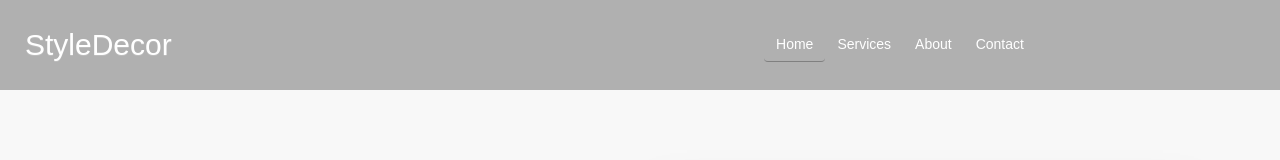
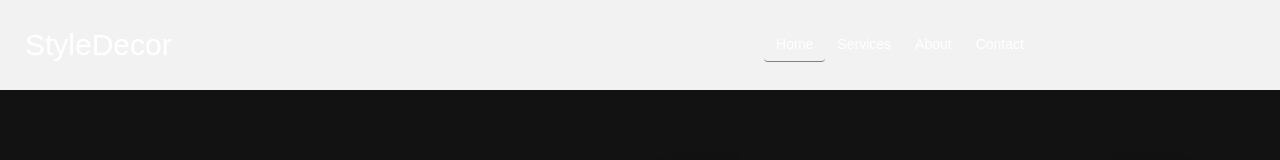
Before and after one commit to omarfarukx11/styleDecorClient, a React (Vite) app: page / in a window 1280 px wide. Shown: the top 160 px of the page. Built offline with nearby package versions, Linux system fonts and the light colour scheme; no server answers; a web font is replaced by a local one.

Commit message:
theme toggle add

```diff
--- a/src/Layout/DashboardLayout.jsx
+++ b/src/Layout/DashboardLayout.jsx
@@ -166,7 +166,7 @@ const DashboardLayout = () => {
 
       {/* Sidebar */}
       <div
-        className={`fixed inset-y-0 left-0 z-40 w-72 bg-[#B0B0B0] text-white border-r border-base-300 flex flex-col transform transition-transform duration-300 ease-in-out
+        className={`fixed inset-y-0 left-0 z-40 w-72 bg-primary text-white border-r border-base-300 flex flex-col transform transition-transform duration-300 ease-in-out
           ${isMobileMenuOpen ? "translate-x-0" : "-translate-x-full"}
           lg:translate-x-0 lg:static lg:inset-0
         `}
@@ -193,7 +193,7 @@ const DashboardLayout = () => {
 
       {/* Main Content */}
       <div className="flex-1 flex flex-col">
-        <div className="bg-secondary text-white p-8 shadow-md lg:pl-8 pl-20">
+        <div className="bg-primary text-white p-8 shadow-md lg:pl-8 pl-20">
           <h1 className="text-xl font-semibold">
             Welcome, <span className="capitalize">{role}</span>!
           </h1>
--- a/src/Pages/Home/TopDecorators.jsx
+++ b/src/Pages/Home/TopDecorators.jsx
@@ -17,8 +17,8 @@ const TopDecorators = () => {
   useEffect(() => {}, []);
 
   return (
-    <section className="xl:p-20 p-4 bg-[#f8f8f8]">
-      <div className="text-center my-10 py-10 px-4 bg-secondary rounded-2xl">
+    <section className="xl:p-20 p-4 bg-base-100">
+      <div className="text-center my-10 py-10 px-4 bg-primary rounded-2xl">
         <h2 className="text-5xl font-extrabold mb-6 text-white">
           Top Decorators
         </h2>
--- a/src/Pages/Shered/Header/Navbar.jsx
+++ b/src/Pages/Shered/Header/Navbar.jsx
@@ -1,13 +1,26 @@
-import React from "react";
+import React, { useEffect, useState } from "react";
 import { Link, NavLink, useNavigate } from "react-router";
 import Logo from "../../../Components/Logo";
 import useAuth from "../../../Hooks/useAuth";
 import Swal from "sweetalert2";
 import { MdMenuBook } from "react-icons/md";
+import { FaMoon, FaSun } from "react-icons/fa";
 
 const Navbar = () => {
   const { user, logOut } = useAuth();
-  const navigate = useNavigate()
+  const navigate = useNavigate();
+
+  const [darkMode, setDarkMode] = useState(
+    () => localStorage.getItem("theme") === "dark"
+  );
+
+  useEffect(() => {
+    document.documentElement.setAttribute(
+      "data-theme",
+      darkMode ? "dark" : "light"
+    );
+    localStorage.setItem("theme", darkMode ? "dark" : "light");
+  }, [darkMode]);
 
   const handleLogout = () => {
     Swal.fire({
@@ -15,76 +28,70 @@ const Navbar = () => {
       text: "You will be logged out of your account.",
       icon: "warning",
       showCancelButton: true,
-      confirmButtonColor: "#3085d6",
-      cancelButtonColor: "#d33",
       confirmButtonText: "Yes, Log me out",
       cancelButtonText: "Cancel",
       reverseButtons: true,
     }).then((result) => {
       if (result.isConfirmed) {
-        logOut()
-          .then(() => {
-            navigate('/')
+        logOut().then(() => {
+          navigate("/");
           Swal.fire({
             title: "Logged Out!",
-              text: "You have been successfully logged out.",
             icon: "success",
             timer: 1800,
             showConfirmButton: false,
-            });
-          })
-          .catch(() => {
-            Swal.fire({
-              title: "Oops!",
-              text: "Something went wrong. Please try again.",
-              icon: "error",
           });
         });
       }
     });
   };
 
-
   const navLinks = (
     <>
-      <li> <NavLink to="/" >Home</NavLink></li>
-      <li> <NavLink to="/services">Services</NavLink></li>
-      <li> <NavLink to="/about" >About</NavLink></li>
+      <li><NavLink to="/">Home</NavLink></li>
+      <li><NavLink to="/services">Services</NavLink></li>
+      <li><NavLink to="/about">About</NavLink></li>
       <li><NavLink to="/contact">Contact</NavLink></li>
     </>
   );
 
   return (
-    <nav className=" bg-[#B0B0B0] text-white  ">
+    <nav className="bg-primary text-white">
       <div className="navbar py-5 xl:w-[1800px] mx-auto">
+        {/* Left */}
         <div className="navbar-start">
           <div className="dropdown">
             <button tabIndex={0} className="btn btn-ghost lg:hidden">
               <MdMenuBook />
             </button>
-          <ul
-            tabIndex={0}
-            className="menu menu-sm dropdown-content mt-3 z-10 p-2 shadow bg-base-100 text-secondary rounded-box w-52"
-          >
+            <ul className="menu menu-sm dropdown-content mt-3 z-10 p-2 shadow bg-base-100 text-secondary rounded-box w-52">
               {navLinks}
             </ul>
           </div>
+
           <Link to="/" className="btn btn-ghost text-2xl font-bold">
-          <Logo></Logo>
+            <Logo />
           </Link>
         </div>
 
-
+        {/* Center */}
         <div className="navbar-center hidden lg:flex">
           <ul className="menu menu-horizontal px-1">{navLinks}</ul>
         </div>
 
-      <div className="navbar-end flex gap-2">
+        {/* Right */}
+        <div className="navbar-end flex gap-2 items-center">
+          {/* THEME TOGGLE BUTTON */}
+          <button
+            onClick={() => setDarkMode(!darkMode)}
+            className="btn btn-ghost btn-circle text-xl"
+            aria-label="Toggle Theme"
+          >
+            {darkMode ? <FaSun /> : <FaMoon />}
+          </button>
+
           {user && (
-          <NavLink
-            to="/dashboard"
-            className="btn btn-secondary"
-          >
+            <NavLink to="/dashboard" className="btn">
               Dashboard
             </NavLink>
           )}
@@ -92,17 +99,13 @@ const Navbar = () => {
           {!user ? (
             <NavLink
               to="/login"
-            className="btn btn-secondary hover:bg-white hover:text-primary hover:border-primary"
+              className="btn btn-secondary hover:bg-white hover:text-primary"
             >
               Login
             </NavLink>
           ) : (
             <div className="dropdown dropdown-end">
-            <div
-              tabIndex={0}
-              role="button"
-              className="btn btn-ghost btn-circle avatar"
-            >
+              <div tabIndex={0} className="btn btn-ghost btn-circle avatar">
                 <div className="w-10 rounded-full">
                   <img
                     src={user.photoURL || "https://i.ibb.co/4pDNDk1/avatar.png"}
@@ -110,23 +113,27 @@ const Navbar = () => {
                 </div>
               </div>
 
-            <ul
-              tabIndex={0}
-              className="menu menu-sm dropdown-content rounded-xl bg-secondary rounded-box z-10 mt-3 w-52 p-2 shadow"
+              <ul className="menu menu-sm dropdown-content rounded-xl bg-secondary z-10 mt-3 w-52 p-2 shadow">
+                <li>
+                  <Link
+                    className="hover:bg-white hover:text-primary"
+                    to="/dashboard/my-profile"
                   >
-              <li>
-                <Link className="hover:bg-white hover:text-primary" to="/dashboard/my-profile" >Profile</Link>
+                    Profile
+                  </Link>
                 </li>
                 <li>
-                <button className="hover:bg-white hover:text-primary" onClick={handleLogout}>Logout</button>
+                  <button
+                    className="hover:bg-white hover:text-primary"
+                    onClick={handleLogout}
+                  >
+                    Logout
+                  </button>
                 </li>
               </ul>
             </div>
           )}
         </div>
-
-
-
       </div>
     </nav>
   );
--- a/src/index.css
+++ b/src/index.css
@@ -18,41 +18,96 @@ a.active {
 
 
 }
+
+
 /* text-primary font-semibold border-b-2 border-primary pb-1"; */
 
+.text-neutral-content {
+  color: var(--color-neutral-content);
+}
+
+/* =========================
+   LIGHT THEME (DARK UI)
+   ========================= */
 @plugin "daisyui/theme" {
-name: "bwtheme";
-default: true;
+  name: "light";
+  default: true;
+
+  /* Backgrounds */
+  --color-base-100: oklch(12% 0 0);   /* dark bg */
+  --color-base-200: oklch(18% 0 0);
+  --color-base-300: oklch(24% 0 0);
+  --color-base-content: oklch(96% 0 0); /* white text */
+
+  /* Primary (White) */
+  --color-primary: oklch(96% 0 0);
+  --color-primary-hover: oklch(88% 0 0);
+  --color-primary-content: oklch(12% 0 0);
+
+  /* Secondary (Pure white / soft white) */
+  --color-secondary: oklch(100% 0 0);
+  --color-secondary-hover: oklch(90% 0 0);
+  --color-secondary-content: oklch(12% 0 0);
+
+  /* Accent */
+  --color-accent: oklch(40% 0 0);
+  --color-accent-hover: oklch(50% 0 0);
+  --color-accent-content: oklch(96% 0 0);
+
+  /* Neutral */
+  --color-neutral: oklch(30% 0 0);
+  --color-neutral-content: oklch(96% 0 0);
+
+  /* Status */
+  --color-info: oklch(75% 0.12 240);
+  --color-success: oklch(70% 0.14 150);
+  --color-warning: oklch(85% 0.16 90);
+  --color-error: oklch(65% 0.18 30);
+
+  --radius-box: 0.75rem;
+  --radius-btn: 0.5rem;
+  --border: 1px;
+}
 
 
---color-base-100: oklch(100% 0 0);
---color-base-content: oklch(10% 0 0);
+/* =========================
+   DARK THEME (LIGHT UI)
+   ========================= */
+@plugin "daisyui/theme" {
+  name: "dark";
 
+  /* Backgrounds */
+  --color-base-100: oklch(100% 0 0);  /* white bg */
+  --color-base-200: oklch(96% 0 0);
+  --color-base-300: oklch(90% 0 0);
+  --color-base-content: oklch(12% 0 0); /* black text */
 
---color-primary: oklch(20% 0.05 240);
---color-primary-hover: oklch(35% 0.1 240);
---color-primary-content: oklch(98% 0.01 240);
+  /* Primary (Black) */
+  --color-primary: oklch(12% 0 0);
+  --color-primary-hover: oklch(22% 0 0);
+  --color-primary-content: oklch(100% 0 0);
 
---color-secondary: oklch(35% 0.05 240);
---color-secondary-hover: oklch(50% 0.1 240);
---color-secondary-content: oklch(98% 0.01 240);
+  /* Secondary (True black) */
+  --color-secondary: oklch(8% 0 0);
+  --color-secondary-hover: oklch(18% 0 0);
+  --color-secondary-content: oklch(100% 0 0);
 
---color-accent: oklch(55% 0.1 240);
---color-accent-hover: oklch(65% 0.15 240);
---color-accent-content: oklch(10% 0 0);
+  /* Accent */
+  --color-accent: oklch(85% 0 0);
+  --color-accent-hover: oklch(75% 0 0);
+  --color-accent-content: oklch(12% 0 0);
 
---color-neutral: oklch(40% 0.05 240);
---color-neutral-hover: oklch(50% 0.1 240);
---color-neutral-content: oklch(10% 0 0);
+  /* Neutral */
+  --color-neutral: oklch(50% 0 0);
+  --color-neutral-content: oklch(12% 0 0);
 
+  /* Status */
+  --color-info: oklch(65% 0.12 240);
+  --color-success: oklch(60% 0.14 150);
+  --color-warning: oklch(80% 0.16 90);
+  --color-error: oklch(55% 0.18 30);
 
---color-info: oklch(70% 0.2 220);
---color-success: oklch(65% 0.25 140);
---color-warning: oklch(80% 0.25 80);
---color-error: oklch(65% 0.3 30);
-
-
---radius-box: 0.75rem;
---radius-btn: 0.5rem;
---border: 1px;
+  --radius-box: 0.75rem;
+  --radius-btn: 0.5rem;
+  --border: 1px;
 }
```
Also changed, not shown: src/Pages/Dashboard/User/PaymentHistory/PaymentHistory.jsx (+46 -22 lines). Lines whose indentation alone changed are shown as unchanged.
